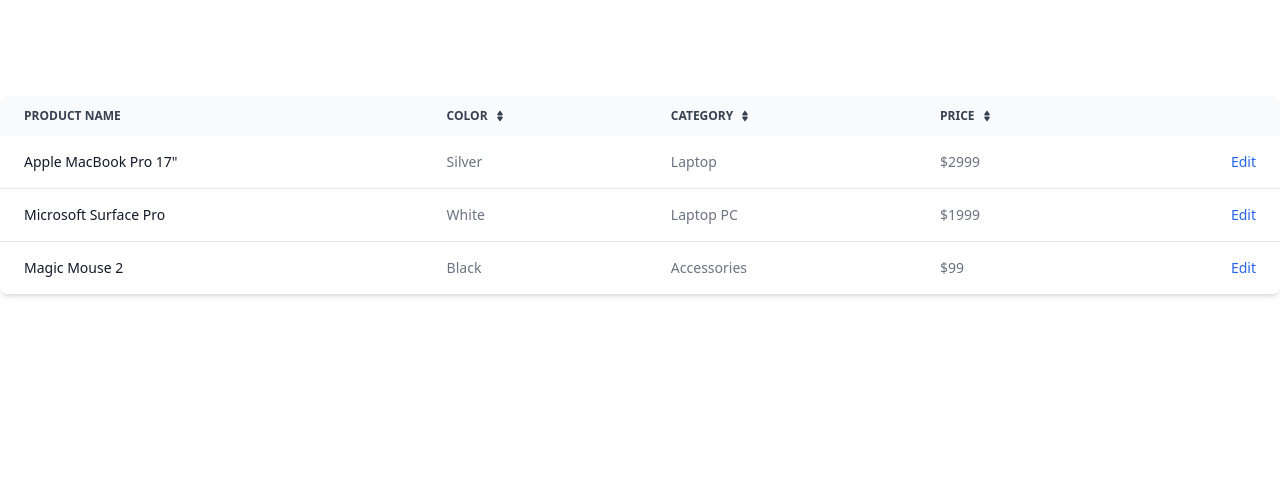
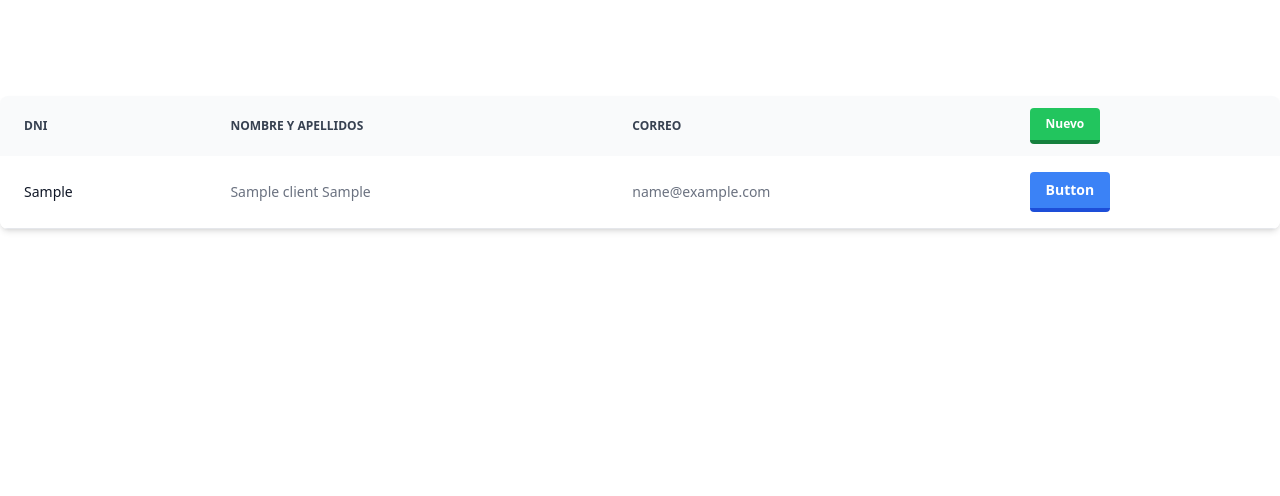
Before and after one commit to Xx-IKERO-90-xX/flask-tailwind, a Flask app: page / in a window 1280 px wide. Shown: the part 64-560 px from the top of the page. Run offline with Flask 3, Linux system fonts and the light colour scheme; tables that the repository leaves empty hold one stand-in row (values such as "Sample post"); style sheets or scripts are compiled from the project's sources; some libraries are stand-ins or nearby versions.

Commit message:
Modificamos la tabla para que acepte los datos de los clientes

```diff
--- a/app.py
+++ b/app.py
@@ -9,11 +9,10 @@
     settings = json.load(data)
 
 app = Flask(__name__)
-app.config['SQLALCHEMY_DATABASE_URI'] = "mysql://root:ikero9090@192.168.1.99/CLIENTES"
+app.config['SQLALCHEMY_DATABASE_URI'] = "mysql://root:ikero9090@127.0.0.1/CLIENTES"
 app.config['SQLALCHEMY_TRACK_MODIFICATIONS'] = False
 
 db.init_app(app)
-
 app.register_blueprint(clients)
 
 if __name__ == '__main__':
--- a/routes/clients_route.py
+++ b/routes/clients_route.py
@@ -12,4 +12,5 @@
 
 @clients.route('/')
 async def index():
-    return render_template('clients/index.jinja')
+    clients = db.session.query(Client).all()
+    return render_template('clients/index.jinja', clients=clients)
--- a/templates/clients/index.jinja
+++ b/templates/clients/index.jinja
@@ -10,95 +10,48 @@
         <thead class="text-xs text-gray-700 uppercase bg-gray-50 dark:bg-gray-700 dark:text-gray-400">
             <tr>
                 <th scope="col" class="px-6 py-3">
-                    Product name
+                    DNI
                 </th>
                 <th scope="col" class="px-6 py-3">
                     <div class="flex items-center">
-                        Color
-                        <a href="#"><svg class="w-3 h-3 ms-1.5" aria-hidden="true" xmlns="http://www.w3.org/2000/svg"
-                                fill="currentColor" viewBox="0 0 24 24">
-                                <path
-                                    d="M8.574 11.024h6.852a2.075 2.075 0 0 0 1.847-1.086 1.9 1.9 0 0 0-.11-1.986L13.736 2.9a2.122 2.122 0 0 0-3.472 0L6.837 7.952a1.9 1.9 0 0 0-.11 1.986 2.074 2.074 0 0 0 1.847 1.086Zm6.852 1.952H8.574a2.072 2.072 0 0 0-1.847 1.087 1.9 1.9 0 0 0 .11 1.985l3.426 5.05a2.123 2.123 0 0 0 3.472 0l3.427-5.05a1.9 1.9 0 0 0 .11-1.985 2.074 2.074 0 0 0-1.846-1.087Z" />
-                            </svg></a>
+                        Nombre y Apellidos
                     </div>
                 </th>
                 <th scope="col" class="px-6 py-3">
                     <div class="flex items-center">
-                        Category
-                        <a href="#"><svg class="w-3 h-3 ms-1.5" aria-hidden="true" xmlns="http://www.w3.org/2000/svg"
-                                fill="currentColor" viewBox="0 0 24 24">
-                                <path
-                                    d="M8.574 11.024h6.852a2.075 2.075 0 0 0 1.847-1.086 1.9 1.9 0 0 0-.11-1.986L13.736 2.9a2.122 2.122 0 0 0-3.472 0L6.837 7.952a1.9 1.9 0 0 0-.11 1.986 2.074 2.074 0 0 0 1.847 1.086Zm6.852 1.952H8.574a2.072 2.072 0 0 0-1.847 1.087 1.9 1.9 0 0 0 .11 1.985l3.426 5.05a2.123 2.123 0 0 0 3.472 0l3.427-5.05a1.9 1.9 0 0 0 .11-1.985 2.074 2.074 0 0 0-1.846-1.087Z" />
-                            </svg></a>
+                        Correo
                     </div>
                 </th>
                 <th scope="col" class="px-6 py-3">
                     <div class="flex items-center">
-                        Price
-                        <a href="#"><svg class="w-3 h-3 ms-1.5" aria-hidden="true" xmlns="http://www.w3.org/2000/svg"
-                                fill="currentColor" viewBox="0 0 24 24">
-                                <path
-                                    d="M8.574 11.024h6.852a2.075 2.075 0 0 0 1.847-1.086 1.9 1.9 0 0 0-.11-1.986L13.736 2.9a2.122 2.122 0 0 0-3.472 0L6.837 7.952a1.9 1.9 0 0 0-.11 1.986 2.074 2.074 0 0 0 1.847 1.086Zm6.852 1.952H8.574a2.072 2.072 0 0 0-1.847 1.087 1.9 1.9 0 0 0 .11 1.985l3.426 5.05a2.123 2.123 0 0 0 3.472 0l3.427-5.05a1.9 1.9 0 0 0 .11-1.985 2.074 2.074 0 0 0-1.846-1.087Z" />
-                            </svg></a>
+                        <button
+                            class="bg-green-500 hover:bg-green-400 text-white font-bold py-2 px-4 border-b-4 border-green-700 hover:border-green-500 rounded">
+                            Nuevo
+                        </button>
                     </div>
-                </th>
-                <th scope="col" class="px-6 py-3">
-                    <span class="sr-only">Edit</span>
                 </th>
             </tr>
         </thead>
         <tbody>
+            {%for client in clients%}
             <tr class="bg-white border-b dark:bg-gray-800 dark:border-gray-700">
                 <th scope="row" class="px-6 py-4 font-medium text-gray-900 whitespace-nowrap dark:text-white">
-                    Apple MacBook Pro 17"
+                    {{client.dni}}
                 </th>
                 <td class="px-6 py-4">
-                    Silver
+                    {{client.nombre}} {{client.apellidos}}
                 </td>
                 <td class="px-6 py-4">
-                    Laptop
+                    {{client.email}}
                 </td>
                 <td class="px-6 py-4">
-                    $2999
-                </td>
-                <td class="px-6 py-4 text-right">
-                    <a href="#" class="font-medium text-blue-600 dark:text-blue-500 hover:underline">Edit</a>
+                    <button
+                        class="bg-blue-500 hover:bg-blue-400 text-white font-bold py-2 px-4 border-b-4 border-blue-700 hover:border-blue-500 rounded">
+                        Button
+                    </button>
                 </td>
             </tr>
-            <tr class="bg-white border-b dark:bg-gray-800 dark:border-gray-700">
-                <th scope="row" class="px-6 py-4 font-medium text-gray-900 whitespace-nowrap dark:text-white">
-                    Microsoft Surface Pro
-                </th>
-                <td class="px-6 py-4">
-                    White
-                </td>
-                <td class="px-6 py-4">
-                    Laptop PC
-                </td>
-                <td class="px-6 py-4">
-                    $1999
-                </td>
-                <td class="px-6 py-4 text-right">
-                    <a href="#" class="font-medium text-blue-600 dark:text-blue-500 hover:underline">Edit</a>
-                </td>
-            </tr>
-            <tr class="bg-white dark:bg-gray-800">
-                <th scope="row" class="px-6 py-4 font-medium text-gray-900 whitespace-nowrap dark:text-white">
-                    Magic Mouse 2
-                </th>
-                <td class="px-6 py-4">
-                    Black
-                </td>
-                <td class="px-6 py-4">
-                    Accessories
-                </td>
-                <td class="px-6 py-4">
-                    $99
-                </td>
-                <td class="px-6 py-4 text-right">
-                    <a href="#" class="font-medium text-blue-600 dark:text-blue-500 hover:underline">Edit</a>
-                </td>
-            </tr>
+            {%endfor%}
         </tbody>
     </table>
 </div>
```
Also changed, not shown: docker-compose.yml (added, +9 -0 lines), requirements.txt (+16 -0 lines).
